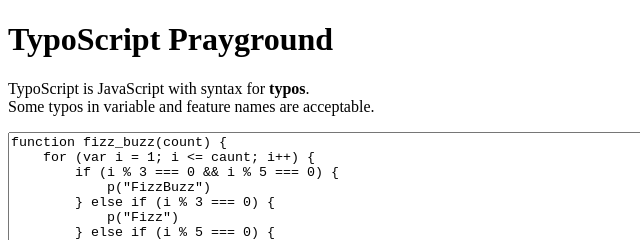
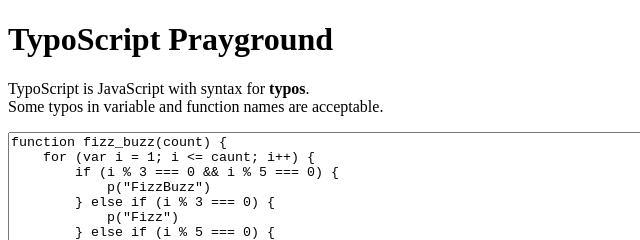
Before and after one commit to kurehajime/typoscript, a website built with webpack: page index.html in a window 1280 px wide. Shown: the top 240 px of the page, 0-640 px from the left. Built offline with nearby package versions, Linux system fonts and the light colour scheme; what peggy would draw is missing.

Commit message:
説明修正

```diff
--- a/index.html
+++ b/index.html
@@ -8,7 +8,7 @@
 <h1>TypoScript Prayground</h1>
 <p>
     TypoScript is JavaScript with syntax for <b>typos</b>.<br>
-    Some typos in variable and feature names are acceptable.
+    Some typos in variable and function names are acceptable.
 </p>
 <textarea id="code" name="code" rows="15" cols="80" spellcheck="false">
 function fizz_buzz(count) {
```
